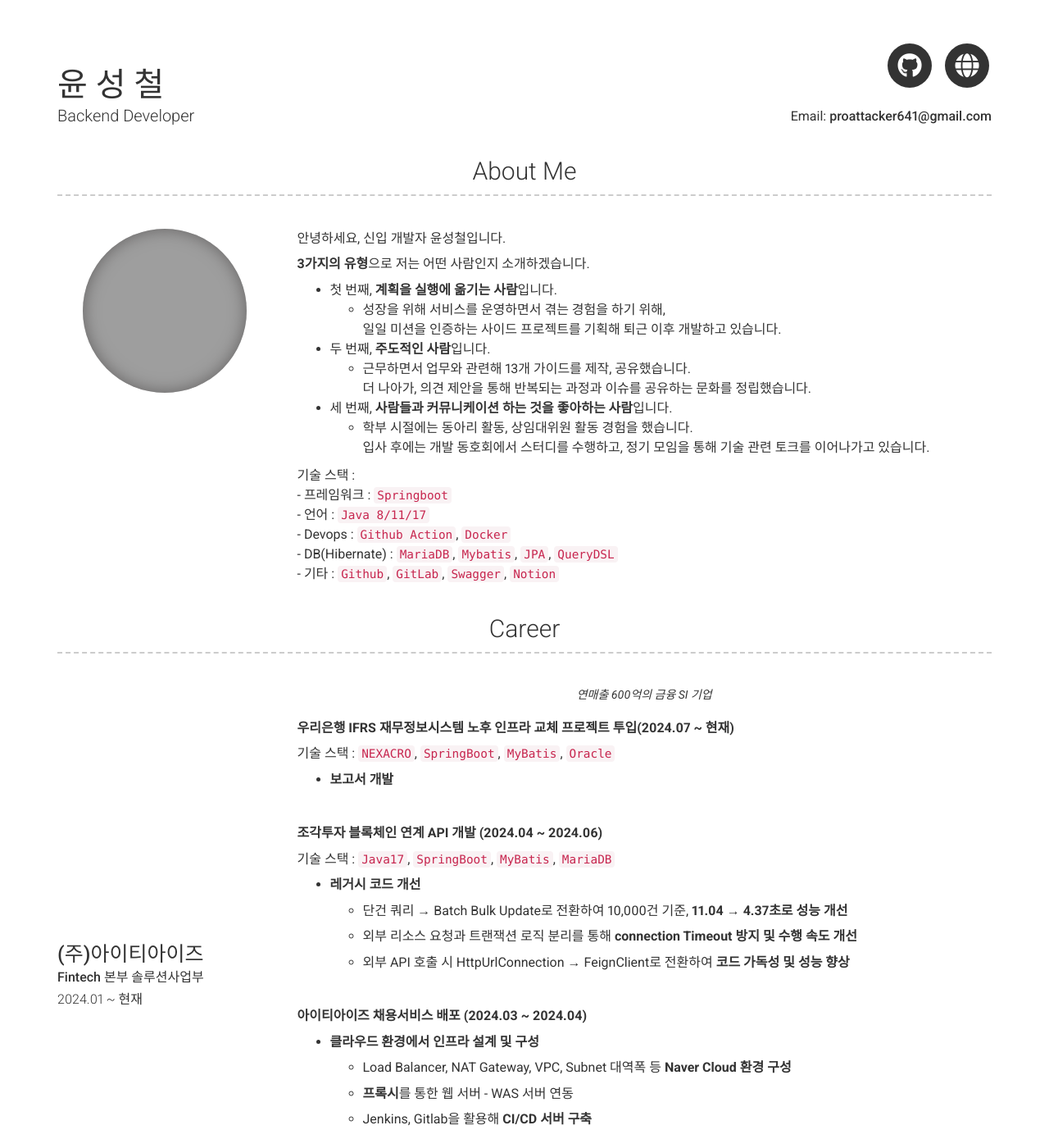
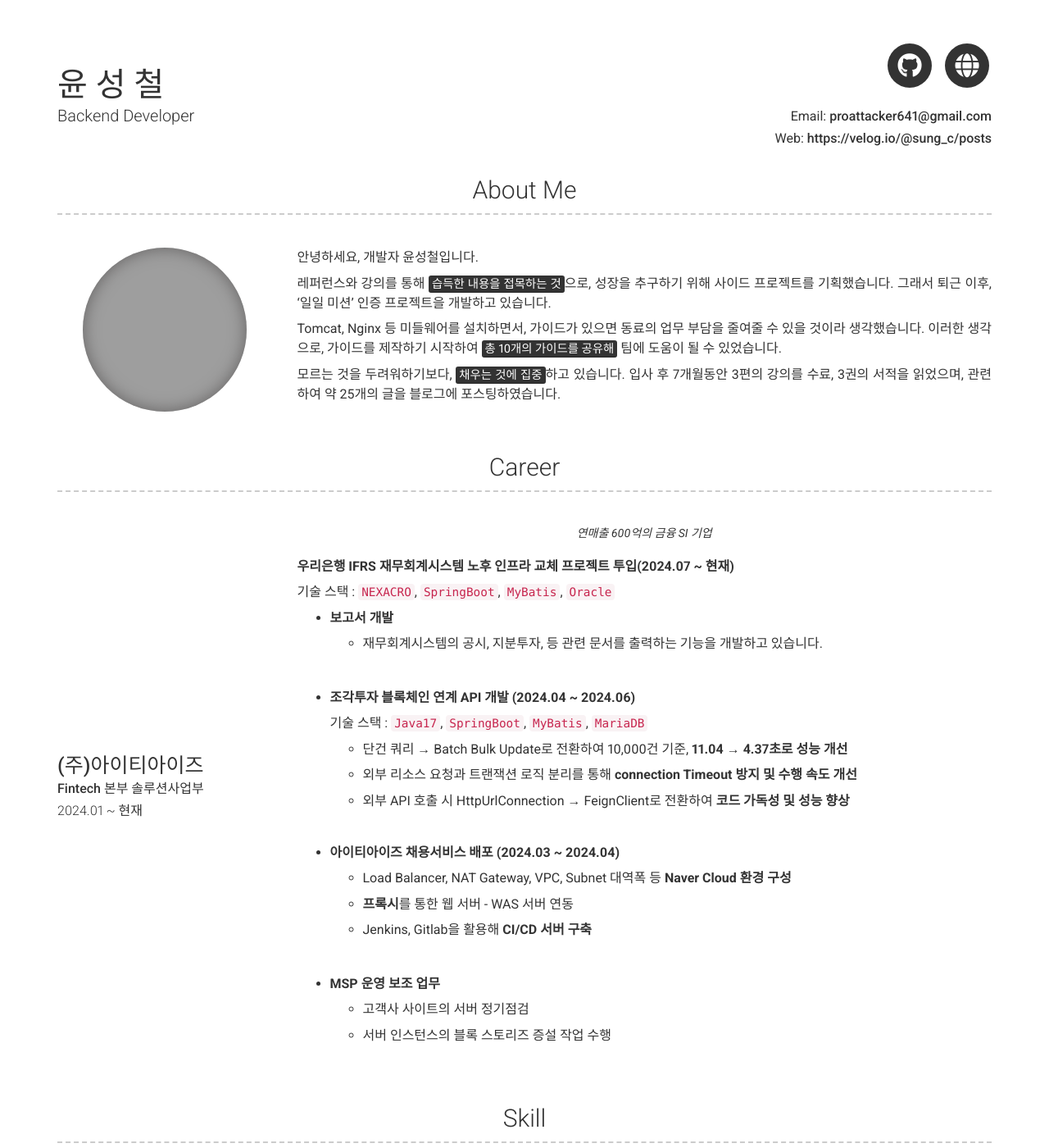
Before and after one commit to sungchulyun/sungchulyun.github.io, a Jekyll site: the page built from index.md, in a window 1280 px wide and 1400 px high. Shown: the whole window at 82% size. Built offline with Jekyll 4.4.1, drawn with Linux system fonts in a browser that asks for light colours; nearby versions of some CDN libraries; some of the changed text lies outside the part shown; grey boxes are pictures that could not be loaded.

Commit message:
docs : 자기소개 수정 v4

```diff
--- a/_config.yml
+++ b/_config.yml
@@ -9,8 +9,7 @@ version: 2
 name: 윤 성 철
 title: Backend Developer
 email: proattacker641@gmail.com
-blog : https://velog.io/@sung_c/posts
-github : https://github.com/sungchulyun
+website : https://velog.io/@sung_c/posts
 #website: www.github.com/sungchulyun
 
 # Dark Mode (true/false/never)
@@ -38,40 +37,18 @@ additional_links:
 # about_title: About Me
 about_profile_image: images/profile.jpg
 about_content: | # this will include new lines to allow paragraphs
-  안녕하세요, 신입 개발자 윤성철입니다.
+  안녕하세요, 개발자 윤성철입니다.
 
-  **3가지의 유형**으로 저는 어떤 사람인지 소개하겠습니다.
+  레퍼런스와 강의를 통해 <mark>습득한 내용을 접목하는 것</mark>으로, 성장을 추구하기 위해 사이드 프로젝트를 기획했습니다.
+  그래서 퇴근 이후, '일일 미션' 인증 프로젝트을 개발하고 있습니다.
+
+  Tomcat, Nginx 등 미들웨어를 설치하면서, 가이드가 있으면 동료의 업무 부담을 줄여줄 수 있을 것이라 생각했습니다.
+  이러한 생각으로, 가이드를 제작하기 시작하여 <mark>총 10개의 가이드를 공유해</mark> 팀에 도움이 될 수 있었습니다.
+
+  모르는 것을 두려워하기보다, <mark>채우는 것에 집중</mark>하고 있습니다.
+  입사 후 7개월동안 3편의 강의를 수료, 3권의 서적을 읽었으며, 관련하여 약 25개의 글을 블로그에 포스팅하였습니다.
   <br>
 
-  - 첫 번째, **계획을 실행에 옮기는 사람**입니다.
-  <br>
-    - 성장을 위해 서비스를 운영하면서 겪는 경험을 하기 위해,
-  <br>
-      일일 미션을 인증하는 사이드 프로젝트를 기획해 퇴근 이후 개발하고 있습니다.
-
-  - 두 번째, **주도적인 사람**입니다.
-  <br>
-    - 근무하면서 업무와 관련해 13개 가이드를 제작, 공유했습니다.
-  <br>
-      더 나아가, 의견 제안을 통해 반복되는 과정과 이슈를 공유하는 문화를 정립했습니다.
-
-  - 세 번째, **사람들과 커뮤니케이션 하는 것을 좋아하는 사람**입니다.
-  <br>
-    - 학부 시절에는 동아리 활동, 상임대위원 활동 경험을 했습니다.
-  <br>
-      입사 후에는 개발 동호회에서 스터디를 수행하고, 정기 모임을 통해 기술 관련 토크를 이어나가고 있습니다.
-
-  기술 스택 :
-  <br>
-        - 프레임워크 : `Springboot`
-        <br>
-        - 언어 : `Java 8/11/17`
-        <br>
-        - Devops : `Github Action`, `Docker`
-        <br>
-        - DB(Hibernate) : `MariaDB`, `Mybatis`, `JPA`, `QueryDSL`
-        <br>
-        - 기타 : `Github`, `GitLab`, `Swagger`, `Notion`
 content:
   #경력
   - title: Career
@@ -85,50 +62,65 @@ content:
         quote: >
           연매출 600억의 금융 SI 기업
         description: | # this will include new lines to allow paragraphs
-          **우리은행 IFRS 재무정보시스템 노후 인프라 교체 프로젝트 투입(2024.07 ~ 현재)**
+          **우리은행 IFRS 재무회계시스템 노후 인프라 교체 프로젝트 투입(2024.07 ~ 현재)**
 
            기술 스택 : `NEXACRO`, `SpringBoot`, `MyBatis`, `Oracle`
 
           - **보고서 개발**
 
+            - 재무회계시스템의 공시, 지분투자, 등 관련 문서를 출력하는 기능을 개발하고 있습니다.
+
            <br>
 
-          **조각투자 블록체인 연계 API 개발 (2024.04 ~ 2024.06)**
+          - **조각투자 블록체인 연계 API 개발 (2024.04 ~ 2024.06)**
 
             기술 스택 : `Java17`, `SpringBoot`, `MyBatis`, `MariaDB`
 
-          - **레거시 코드 개선**
+            - 단건 쿼리 → Batch Bulk Update로 전환하여 10,000건 기준, **11.04 → 4.37초로 성능 개선**
 
-              - 단건 쿼리 → Batch Bulk Update로 전환하여 10,000건 기준, **11.04 → 4.37초로 성능 개선**
+            - 외부 리소스 요청과 트랜잭션 로직 분리를 통해 **connection Timeout 방지 및 수행 속도 개선**
 
-              - 외부 리소스 요청과 트랜잭션 로직 분리를 통해 **connection Timeout 방지 및 수행 속도 개선**
-
-              - 외부 API 호출 시 HttpUrlConnection → FeignClient로 전환하여 **코드 가독성 및 성능 향상**
+            - 외부 API 호출 시 HttpUrlConnection → FeignClient로 전환하여 **코드 가독성 및 성능 향상**
 
             <br>
 
-          **아이티아이즈 채용서비스 배포 (2024.03 ~ 2024.04)**
+          - **아이티아이즈 채용서비스 배포 (2024.03 ~ 2024.04)**
 
-            - **클라우드 환경에서 인프라 설계 및 구성**
+            - Load Balancer, NAT Gateway, VPC, Subnet 대역폭 등 **Naver Cloud 환경 구성**
 
-              - Load Balancer, NAT Gateway, VPC, Subnet 대역폭 등 **Naver Cloud 환경 구성**
+            - **프록시**를 통한 웹 서버 - WAS 서버 연동
 
-              - **프록시**를 통한 웹 서버 - WAS 서버 연동
-
-              - Jenkins, Gitlab을 활용해 **CI/CD 서버 구축**
+            - Jenkins, Gitlab을 활용해 **CI/CD 서버 구축**
 
           <br>
 
-          **아이티아이즈 클라우드센터(2024.02 ~ 2024.04)**
+          - **MSP 운영 보조 업무**
 
-            - **MSP 운영 보조 업무**
+            - 고객사 사이트의 서버 정기점검
 
-              - 고객사 사이트의 서버 정기점검 수행
-
-              - 서버 인스턴스의 블록 스토리즈 증설 작업 수행
+            - 서버 인스턴스의 블록 스토리즈 증설 작업 수행
 
             <br>
-
+  - title: Skill # Title for the section
+    layout: list # Type of content section (list/text)
+    content:
+      - layout: left
+        title: Backend
+        sub_title:
+        description: |
+          - Java
+          - Spring Boot, Spring Security, Spring Batch, Spring Data JPA/Redis, Spring MVC
+          - JPA, QueryDSL, Hibernate
+          - Gradle, Maven
+          - IntelliJ, Eclipse
+      - layout: left
+        title: DevOps
+        sub_title:
+        description: |
+          - MySQL, MariaDB
+          - AWS RDS, EC2, S3
+          - Nginx, Tomcat
+          - Linux, Centos
   #프로젝트
   - title: Projects # Title for the section
     layout: list # Type of content section (list/text)
@@ -138,25 +130,24 @@ content:
         # other value (or no value) means no border will be displayed
         title: Daily-Mission
         caption: 2023.05 ~ 진행중
-        link: https://github.com/sungchulyun/Daily-mission
-        link_text: https://github.com/sungchulyun/Daily-mission
+        link: https://github.com/sungchulyun/Daily-mission_BE
+        link_text: https://github.com/sungchulyun/Daily-mission_BE
         additional_links:
           - title:  Github page for project (eg. sproogen/modern-resume-theme)
             icon: fab fa-github
-            url: https://github.com/sungchulyun/Daily-mission
+            url: https://github.com/sungchulyun/Daily-mission_BE
         #          - title:  Github page for project (eg. sproogen/modern-resume-theme)
         #            icon: fab fa-github
         #            url: Link to project (eg. sproogen.github.io/modern-resume-theme)(optional)
         quote: >
-          체계적으로 관리가 이루어질 수 있는 일일 미션 인증 프로젝트 <br>
-          프론트 1명, 백엔드 1명으로 구성되어 개발 중
+          일일 미션 인증 프로젝트 <br>
+          프론트 1명, 백엔드 1명으로 구성되어 백엔드 개발 중
         description: | # this will include new lines to allow paragraphs
 
           기술 스택 :
-          - Back-end : `JAVA 17`, `SpringBoot 3.0`, `Spring Security`, `Spring Data JPA`
+          - Backend : `Java`, `SpringBoot`, `Spring Security`, `Spring Data JPA`, `Spring Batch`
           - DB : `AWS RDS(MariaDB)`, `QueryDSL`, `Redis`
           - Infra : `Docker`, `Github-Action`, `AWS EC2`, `AWS S3`
-          - Batch : `Spring Batch`
           <br>
 
           개발 내용 :
@@ -175,6 +166,8 @@ content:
           <br>
           - 예외 처리 전략을 통한 **공통 exception 처리 구현**
             - **서비스 개발의 일관성 및 코드 명확성** 향상
+          <br>
+          - SSL 인증서 적용으로 **보안성 향상**
           <br>
 #교육
   - title: Education # Title for the section
```
